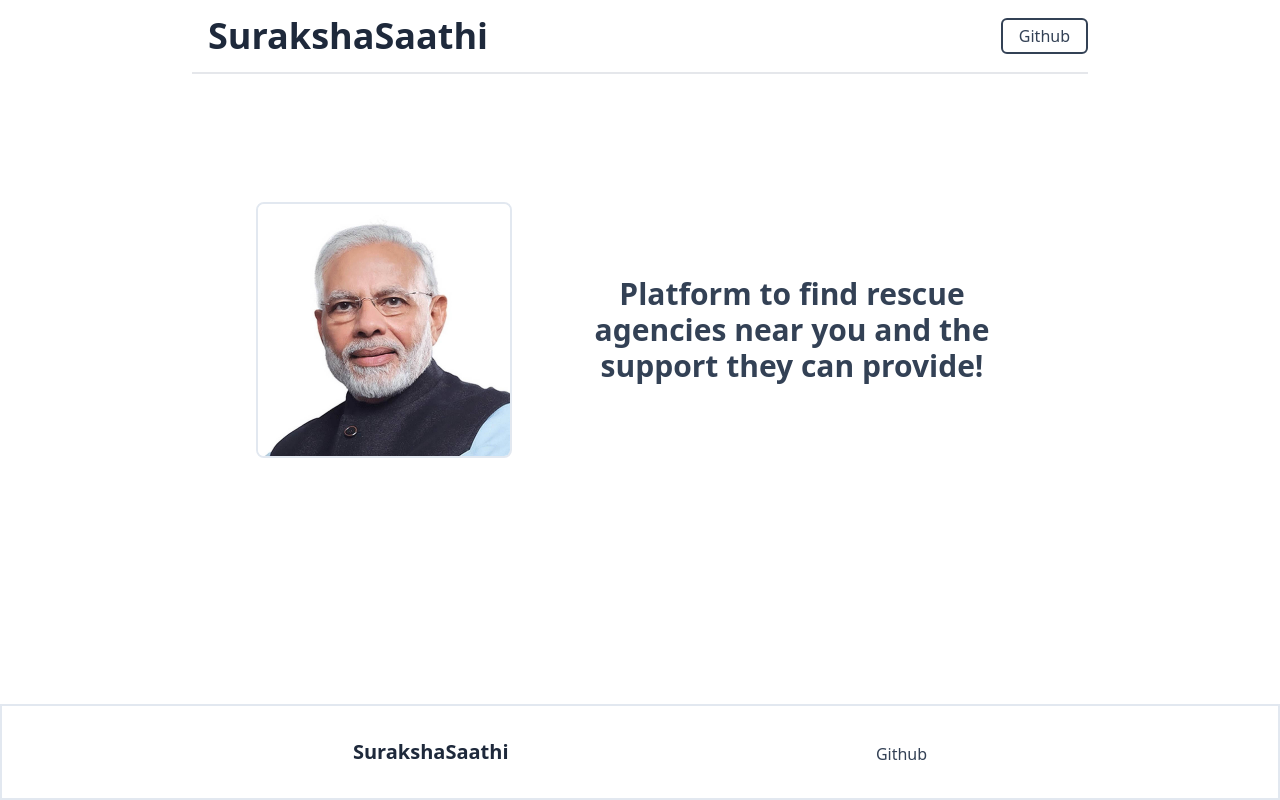
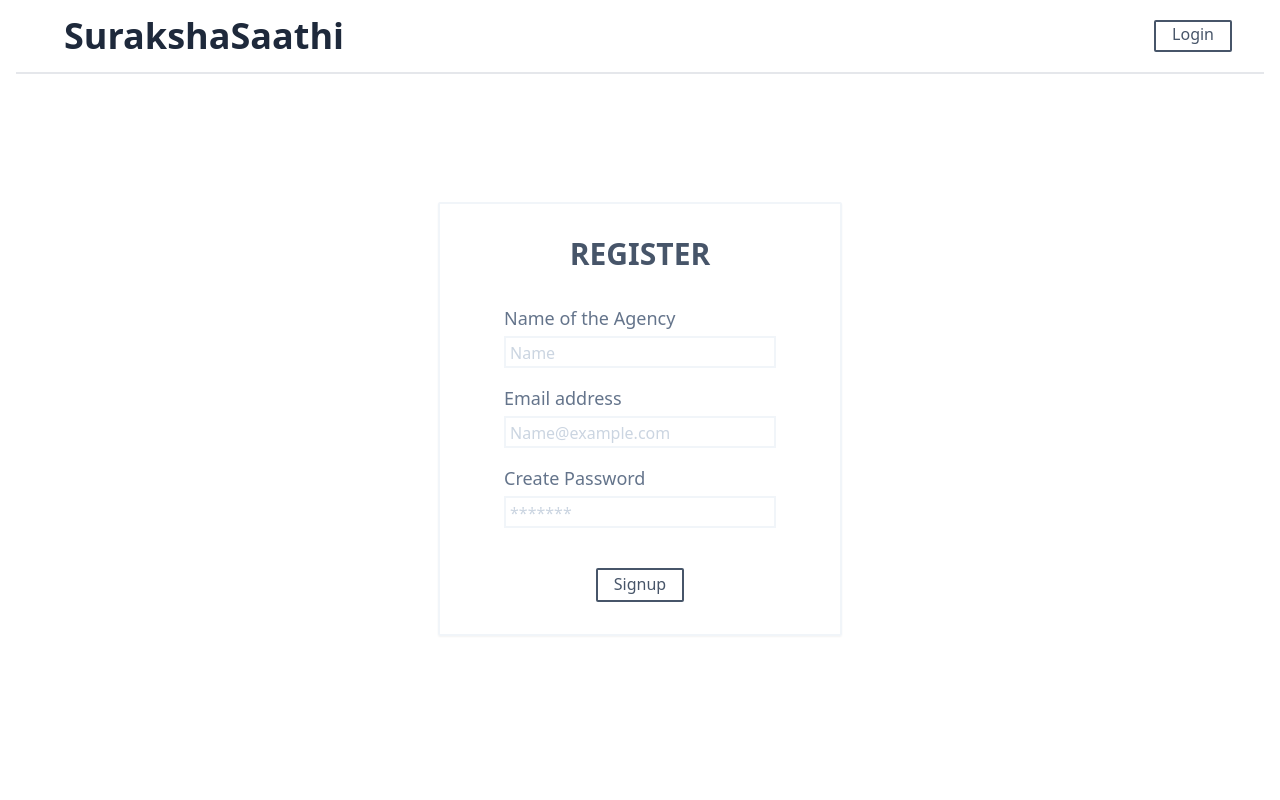
Before and after one commit to MahendraDani/SurakshaSaathi-web, a React (Vite) app in the folder client/: page /signup in a window 1280 px wide. Built offline with nearby package versions, Linux system fonts and the light colour scheme.

Commit message:
feat: created signup page for agencies

```diff
--- a/client/package.json
+++ b/client/package.json
@@ -10,8 +10,10 @@
     "preview": "vite preview"
   },
   "dependencies": {
+    "axios": "^1.5.0",
     "react": "^18.2.0",
-    "react-dom": "^18.2.0"
+    "react-dom": "^18.2.0",
+    "react-router-dom": "^6.16.0"
   },
   "devDependencies": {
     "@types/react": "^18.2.15",
--- a/client/src/App.tsx
+++ b/client/src/App.tsx
@@ -1,46 +1,19 @@
-import NarendraModiImage from "./assets/narendra_modi.jpg";
+import { BrowserRouter, Route, Routes } from "react-router-dom";
+import Home from "./pages/Home";
+import Signup from "./pages/agencies/Signup";
+import TempHome from "./pages/TempHome";
+
 function App() {
   return (
-    <>
-      <div className="w-[70%] mx-auto text-center mb-32 flex justify-between items-center border-b-2">
-        <h1 className="font-bold text-slate-800 text-4xl p-4">
-          SurakshaSaathi
-        </h1>
-        <a
-          href="https://github.com/MahendraDani/SurakshaSaathi-web"
-          target="blank"
-          className="border-2 px-4 py-1 rounded-md border-slate-700 text-slate-700 hover:bg-slate-700 hover:text-slate-100 duration-200 ease-in cursor-pointer"
-        >
-          Github
-        </a>
-      </div>
-      <div className="w-[60%] mx-auto flex justify-between items-center gap-12">
-        <img
-          src={NarendraModiImage}
-          className="w-64 h-64 rounded-lg border-2 border-slate-200"
-        />
-        <div>
-          <h2 className="text-slate-700 text-3xl font-bold text-center">
-            Platform to find rescue agencies near you and the support they can
-            provide!
-          </h2>
-        </div>
-      </div>
-      <div className="fixed bottom-0 w-full h-24 border-2 border-slate-200">
-        <div className="w-[45%] h-24 mx-auto flex justify-between items-center">
-          <h3 className="text-slate-800 font-semibold text-xl mb-1">
-            SurakshaSaathi
-          </h3>
-          <a
-            href="https://github.com/MahendraDani/SurakshaSaathi-web"
-            target="blank"
-            className="text-slate-700 hover:text-black duration-200 ease-in cursor-pointer"
-          >
-            Github
-          </a>
-        </div>
-      </div>
-    </>
+    <div>
+      <BrowserRouter>
+        <Routes>
+          <Route path="/" element={<Home />} />
+          <Route path="/signup" element={<Signup />} />
+          <Route path="/home" element={<TempHome />} />
+        </Routes>
+      </BrowserRouter>
+    </div>
   );
 }
 
--- /dev/null
+++ b/client/src/components/Navbar.tsx
@@ -0,0 +1,40 @@
+import { Link, useLocation } from "react-router-dom";
+
+const Navbar = () => {
+  const location = useLocation();
+  const currentPathname = location.pathname;
+
+  return (
+    <div
+      className={`px-8 text-center ${
+        currentPathname === "/" ? "mb-16" : ""
+      } md:mb-32 flex justify-between items-center border-b-2`}
+    >
+      <Link to={"/"}>
+        <h1 className="font-bold text-slate-800 text-4xl p-4">
+          SurakshaSaathi
+        </h1>
+      </Link>
+      <div className="flex justify-between items-center gap-4">
+        <Link
+          to="/login"
+          className={`${
+            currentPathname === "/login" ? "hidden" : ""
+          } border-2 min-w-[4rem] px-4 pb-1 rounded-sm border-slate-600 text-slate-600 hover:bg-slate-600 hover:text-slate-100 duration-200 ease-in cursor-pointer`}
+        >
+          Login
+        </Link>
+        <Link
+          to="/signup"
+          className={`${
+            currentPathname === "/signup" ? "hidden" : ""
+          } border-2 min-w-[4rem] px-4 pb-1 rounded-sm border-slate-600 bg-slate-600  text-slate-100 hover:bg-transparent hover:text-slate-600 duration-200 ease-in cursor-pointer`}
+        >
+          Signup
+        </Link>
+      </div>
+    </div>
+  );
+};
+
+export default Navbar;
--- /dev/null
+++ b/client/src/components/forms/Signup.form.tsx
@@ -0,0 +1,92 @@
+import axios from "axios";
+import { useState } from "react";
+import { useNavigate } from "react-router-dom";
+
+const SignupForm = () => {
+  const [name, setName] = useState("");
+  const [email, setEmail] = useState("");
+  const [password, setPassword] = useState("");
+
+  const navigate = useNavigate();
+
+  const handleSignup = async (e: React.MouseEvent<HTMLButtonElement>) => {
+    try {
+      e.preventDefault();
+      if (!name || !email || !password) {
+        alert("All fields are mandatory");
+        return;
+      }
+
+      const response = await axios.post(
+        "http://localhost:3000/api/agencies/signup",
+        {
+          name: name,
+          email: email,
+          password: password,
+        }
+      );
+      const AgencyId = response.data.agency.id;
+      const accessToken = response.data.accessToken;
+      localStorage.setItem("token", accessToken);
+      localStorage.setItem("id", AgencyId);
+      navigate("/home");
+      return;
+    } catch (error) {
+      console.log(error);
+    }
+  };
+  return (
+    <>
+      <section className="w-full h-[calc(100vh-6rem)] sm:h-auto grid place-content-center">
+        <form className="border-2 border-slate-100 rounded-sm p-8 px-16 flex flex-col justify-evenly items-start gap-4 text-lg shadow-sm text-slate-500">
+          <div className="w-full flex justify-center items-center mb-4">
+            <h1 className="text-3xl font-semibold text-slate-600">REGISTER</h1>
+          </div>
+          <div className="flex flex-col justify-between items-start gap-1">
+            <label>Name of the Agency</label>
+            <input
+              type="text"
+              className="border-2 border-slate-100 focus:outline-none focus:border-purple-400 px-1 placeholder:text-[1rem] placeholder:text-slate-300"
+              placeholder="Name"
+              onChange={(e) => {
+                setName(e.target.value);
+              }}
+            />
+          </div>
+          <div className="flex flex-col justify-between items-start gap-1">
+            <label>Email address</label>
+            <input
+              type="text"
+              className="border-2 border-slate-100 focus:outline-none focus:border-purple-400 px-1 placeholder:text-[1rem]  placeholder:text-slate-300"
+              placeholder="Name@example.com"
+              onChange={(e) => {
+                setEmail(e.target.value);
+              }}
+            />
+          </div>
+          <div className="flex flex-col justify-between items-start gap-1">
+            <label>Create Password</label>
+            <input
+              type="password"
+              className="border-2 border-slate-100 focus:outline-none focus:border-purple-400 px-1 placeholder:text-[1rem]  placeholder:text-slate-300"
+              placeholder="*******"
+              onChange={(e) => {
+                setPassword(e.target.value);
+              }}
+            />
+          </div>
+          <div className="mt-6 w-full flex justify-center items-center">
+            <button
+              className="border-2 min-w-[4rem] px-4 pb-[0.1rem] rounded-sm border-slate-600 text-slate-600 hover:bg-slate-600 hover:text-slate-100 duration-200 ease-in cursor-pointer text-[1rem]"
+              onClick={handleSignup}
+            >
+              Signup
+            </button>
+          </div>
+        </form>
+      </section>
+    </>
+  );
+};
+
+export default SignupForm;
--- /dev/null
+++ b/client/src/layout/Center.container.tsx
@@ -0,0 +1,9 @@
+import { ReactNode } from "react";
+interface CenterContainerProps {
+  children: ReactNode;
+}
+const CenterContianer: React.FC<CenterContainerProps> = ({ children }) => {
+  return <div className="w-[70%] mx-auto">{children}</div>;
+};
+
+export default CenterContianer;
--- /dev/null
+++ b/client/src/pages/Home.tsx
@@ -0,0 +1,42 @@
+import React from "react";
+import NarendraModiImage from "../assets/narendra_modi.jpg";
+import CenterContianer from "../layout/Center.container";
+import Navbar from "../components/Navbar";
+
+const Home: React.FC = () => {
+  return (
+    <>
+      <Navbar />
+      <CenterContianer>
+        <div className="flex flex-col md:flex-row justify-between items-center gap-12">
+          <img
+            src={NarendraModiImage}
+            className="w-64 h-64 rounded-lg border-2 border-slate-200"
+          />
+          <div>
+            <h2 className="text-slate-700 text-3xl font-bold text-center">
+              Platform to find rescue agencies near you and the support they can
+              provide!
+            </h2>
+          </div>
+        </div>
+      </CenterContianer>
+      <div className="fixed bottom-0 w-full h-24 border-2 border-slate-200">
+        <div className="w-[45%] h-24 mx-auto flex justify-between items-center">
+          <h3 className="text-slate-800 font-semibold text-xl mb-1">
+            SurakshaSaathi
+          </h3>
+          <a
+            href="https://github.com/MahendraDani/SurakshaSaathi-web"
+            target="blank"
+            className="text-slate-700 hover:text-black duration-200 ease-in cursor-pointer"
+          >
+            Github
+          </a>
+        </div>
+      </div>
+    </>
+  );
+};
+
+export default Home;
--- /dev/null
+++ b/client/src/pages/TempHome.tsx
@@ -0,0 +1,23 @@
+import { useNavigate } from "react-router-dom";
+
+const TempHome = () => {
+  const navigate = useNavigate();
+  const handleLogout = () => {
+    localStorage.removeItem("token");
+    navigate("/");
+    return;
+  };
+  return (
+    <div className="w-full h-screen flex justify-center items-center gap-4 flex-col">
+      <h1 className="text-5xl">Welcome to our website!</h1>
+      <button
+        className="border-2 min-w-[4rem] px-4 pb-[0.1rem] rounded-sm border-slate-600 text-slate-600 hover:bg-slate-600 hover:text-slate-100 duration-200 ease-in cursor-pointer text-[1rem]"
+        onClick={handleLogout}
+      >
+        Logout
+      </button>
+    </div>
+  );
+};
+
+export default TempHome;
--- /dev/null
+++ b/client/src/pages/agencies/Signup.tsx
@@ -0,0 +1,15 @@
+import Navbar from "../../components/Navbar";
+import SignupForm from "../../components/forms/Signup.form";
+
+const Signup: React.FC = () => {
+  return (
+    <div className="px-4">
+      <Navbar />
+      <div className="mt-2">
+        <SignupForm />
+      </div>
+    </div>
+  );
+};
+
+export default Signup;
```
Also changed, not shown: 1 other file (tests, documents, lock files or other folders).
